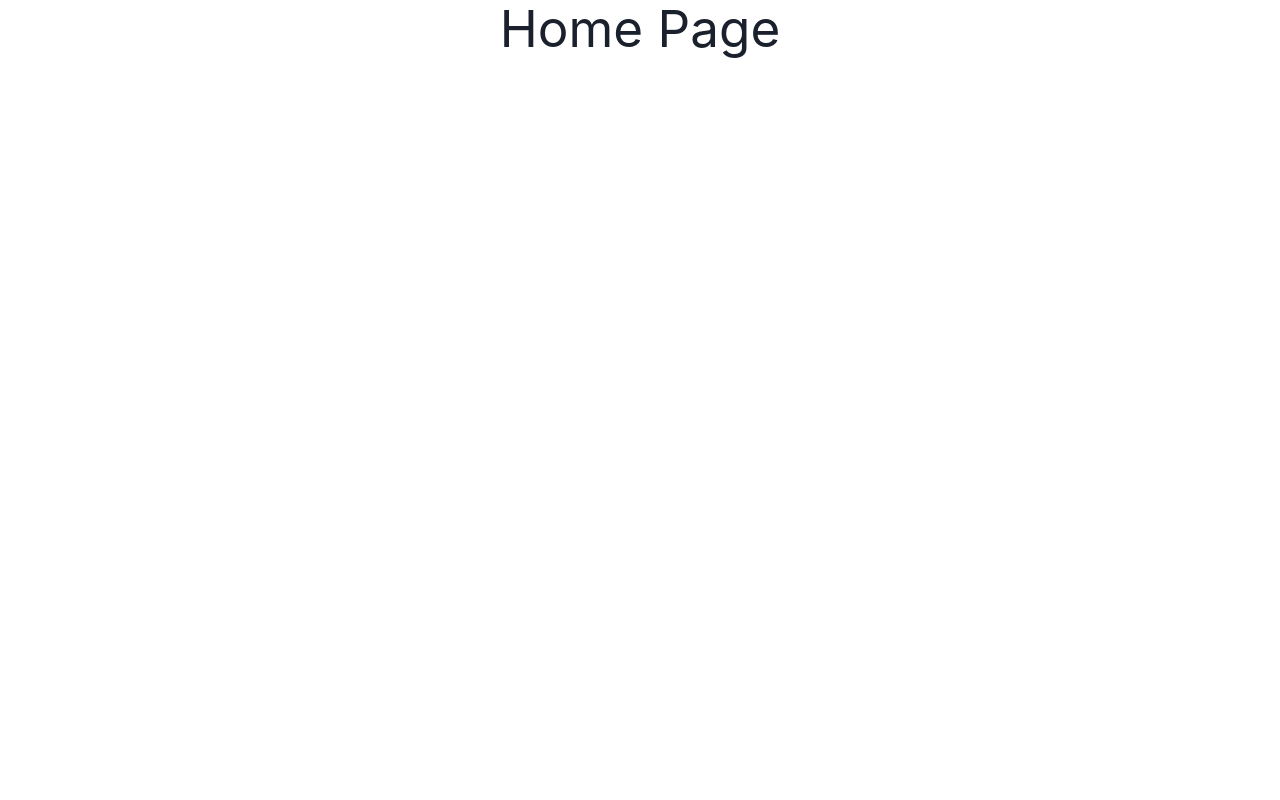
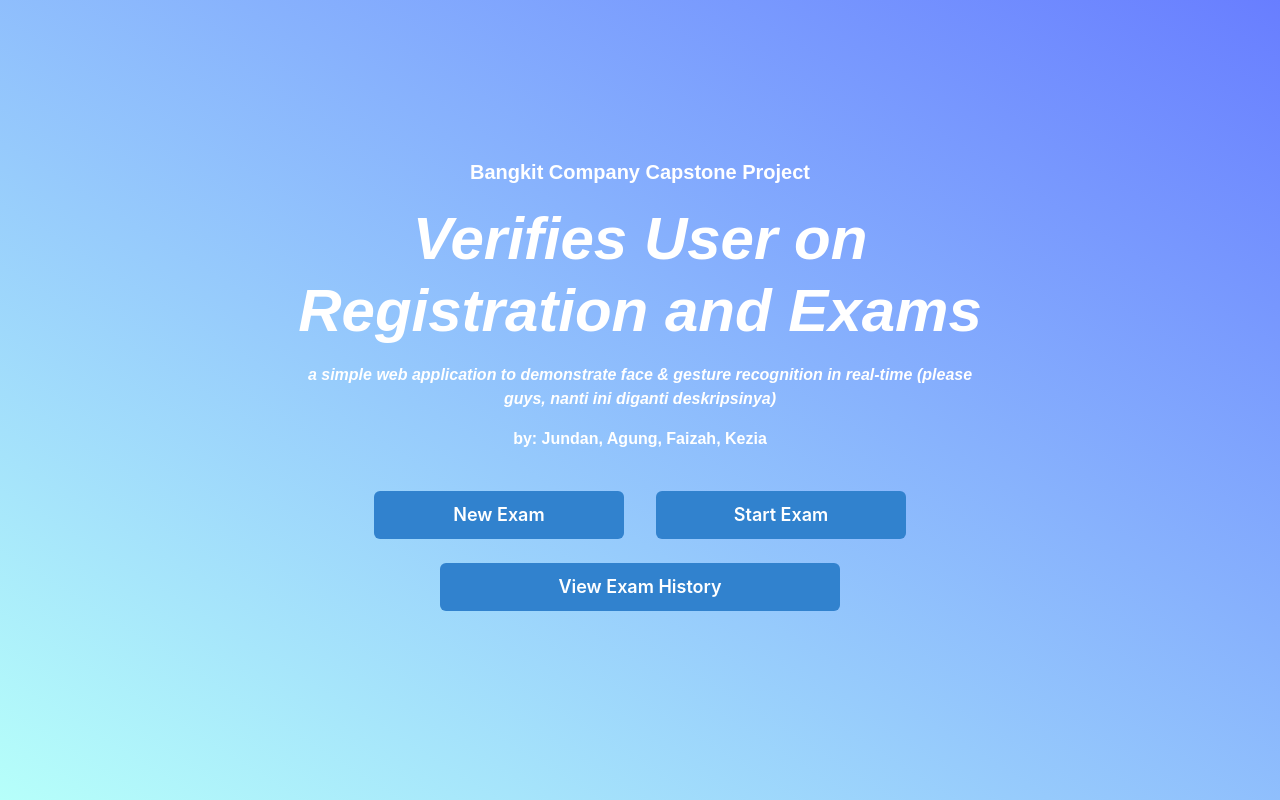
Before and after one commit to jundanha/verifies-user-on-registration-and-exams, a React (Vite) app in the folder client/: page / in a window 1280 px wide. Built offline with nearby package versions, Linux system fonts and the light colour scheme.

Commit message:
add home page

```diff
--- a/client/src/pages/home.jsx
+++ b/client/src/pages/home.jsx
@@ -1,8 +1,103 @@
+import { Box, Button, Heading, Text } from "@chakra-ui/react";
+
 function HomePage() {
   return (
-    <div>
-      <h1>Home Page</h1>
-    </div>
+    <>
+      <Box
+        bgGradient="linear(to-tr, #B6FFFA, #687EFF)"
+        w="100%" h="100vh"
+        p={4}
+        color="white"
+        display="flex"
+        alignItems="center"
+        justifyContent="center"
+        flexDir="column"
+      >
+        <Box
+          w="100%"
+          maxWidth="700px"
+          textAlign="center"
+        >
+          <Text
+            mb={4}
+            fontSize="xl"
+            fontWeight="bold"
+            color="white"
+            fontFamily={"sans-serif"}
+          >
+            Bangkit Company Capstone Project
+          </Text>
+          <Heading
+            mb={4}
+            fontSize="6xl"
+            fontWeight="bold"
+            color="white"
+            fontFamily={"sans-serif"}
+            fontStyle={"italic"}
+          >
+            Verifies User on Registration and Exams
+          </Heading>
+          <Text
+            mb={4}
+            fontSize="l"
+            fontWeight="bold"
+            color="white"
+            fontFamily={"sans-serif"}
+            fontStyle={"italic"}
+          >
+            a simple web application to demonstrate face & gesture recognition in real-time
+            (please guys, nanti ini diganti deskripsinya)
+          </Text>
+          <Text
+            mb={4}
+            fontSize="l"
+            fontWeight="bold"
+            color="white"
+            fontFamily={"sans-serif"}
+          >by: Jundan, Agung, Faizah, Kezia</Text>
+        </Box>
+        <Box
+          display="flex"
+          alignItems="center"
+          justifyContent="center"
+          m='4'
+          flexDir='column'
+        >
+          <Box
+            display='flex'
+            alignItems='center'
+            justifyContent='center'
+            m='2'
+            flexDir='row'
+          >
+            <Button
+              colorScheme="blue"
+              size="lg"
+              w="250px"
+              mx='4'
+            >
+              New Exam
+            </Button>
+            <Button
+              colorScheme="blue"
+              size="lg"
+              w="250px"
+              mx='4'
+            >
+              Start Exam
+            </Button>
+          </Box>
+          <Button
+            colorScheme="blue"
+            size="lg"
+            w="400px"
+            m='4'
+          >
+            View Exam History
+          </Button>
+        </Box>
+      </Box>
+    </>
   );
 }
 
```
